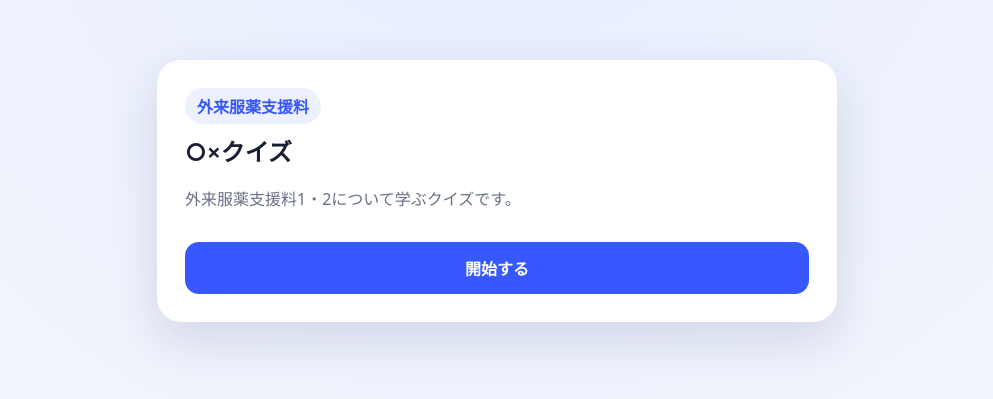
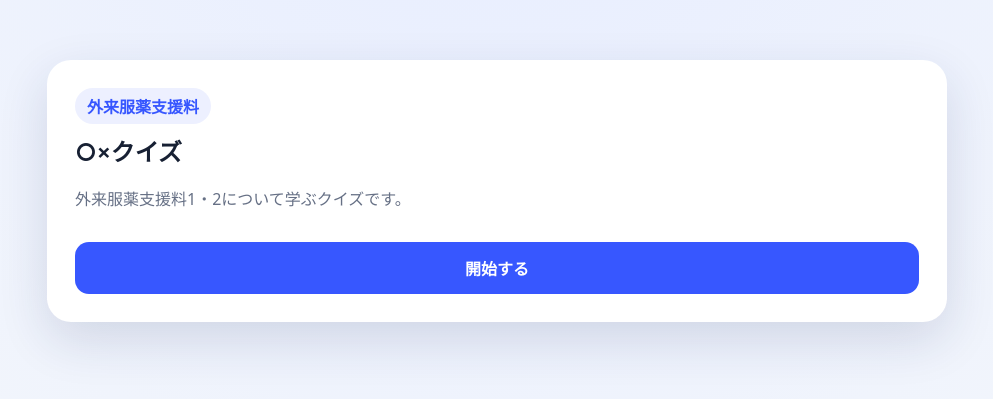
Before and after one commit to SMSQLAS/hukuyakushien-quiz, a plain HTML site: page index.html in a window 1280 px wide. Shown: the part 209-608 px from the top of the page, without its empty margins (143-1136 px from the left). Drawn offline with Linux system fonts and the light colour scheme.

Commit message:
Update style.css

```diff
--- a/style.css
+++ b/style.css
@@ -18,7 +18,10 @@ body {
   color: var(--text);
   font-family: system-ui, -apple-system, BlinkMacSystemFont, "Segoe UI", sans-serif;
 }
-.app { width: min(92vw, 680px); }
+.app {
+  width: 92vw;
+  max-width: 900px;
+}
 .card {
   background: var(--card);
   border-radius: 24px;
```
